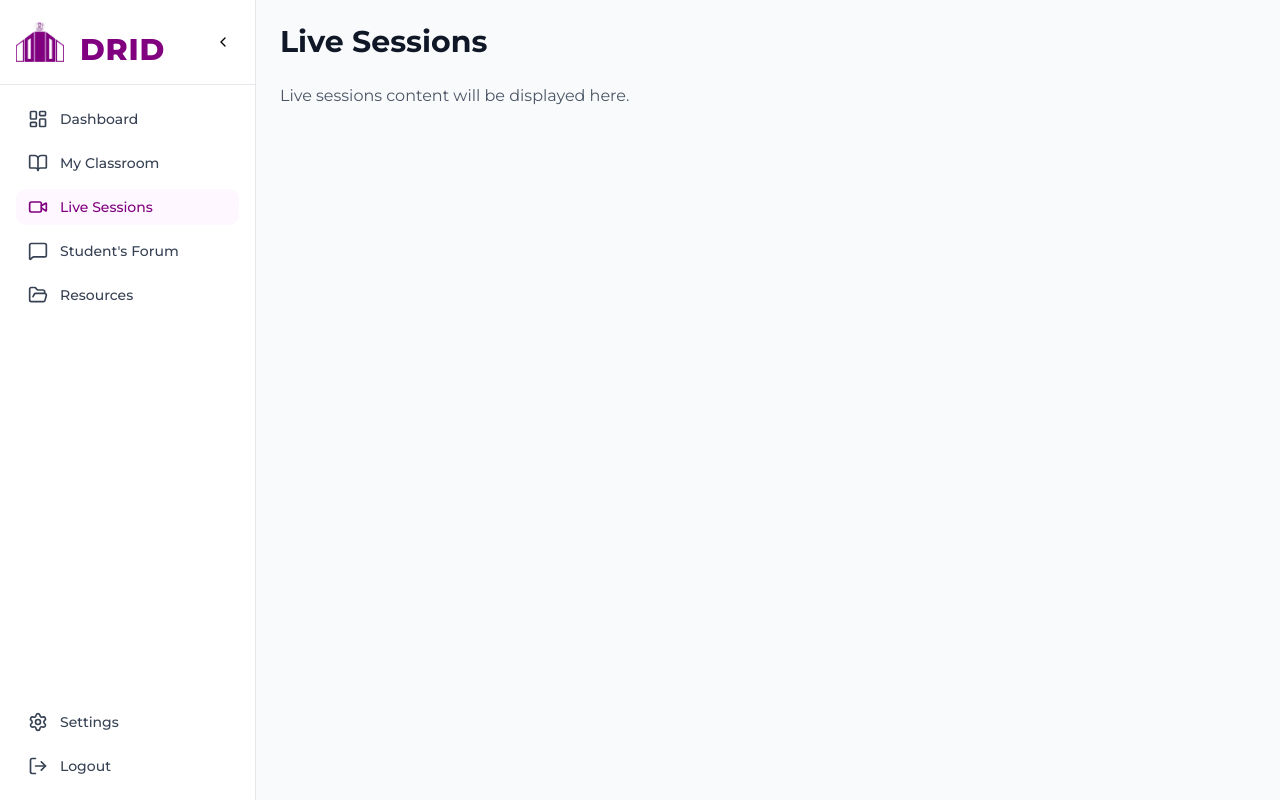
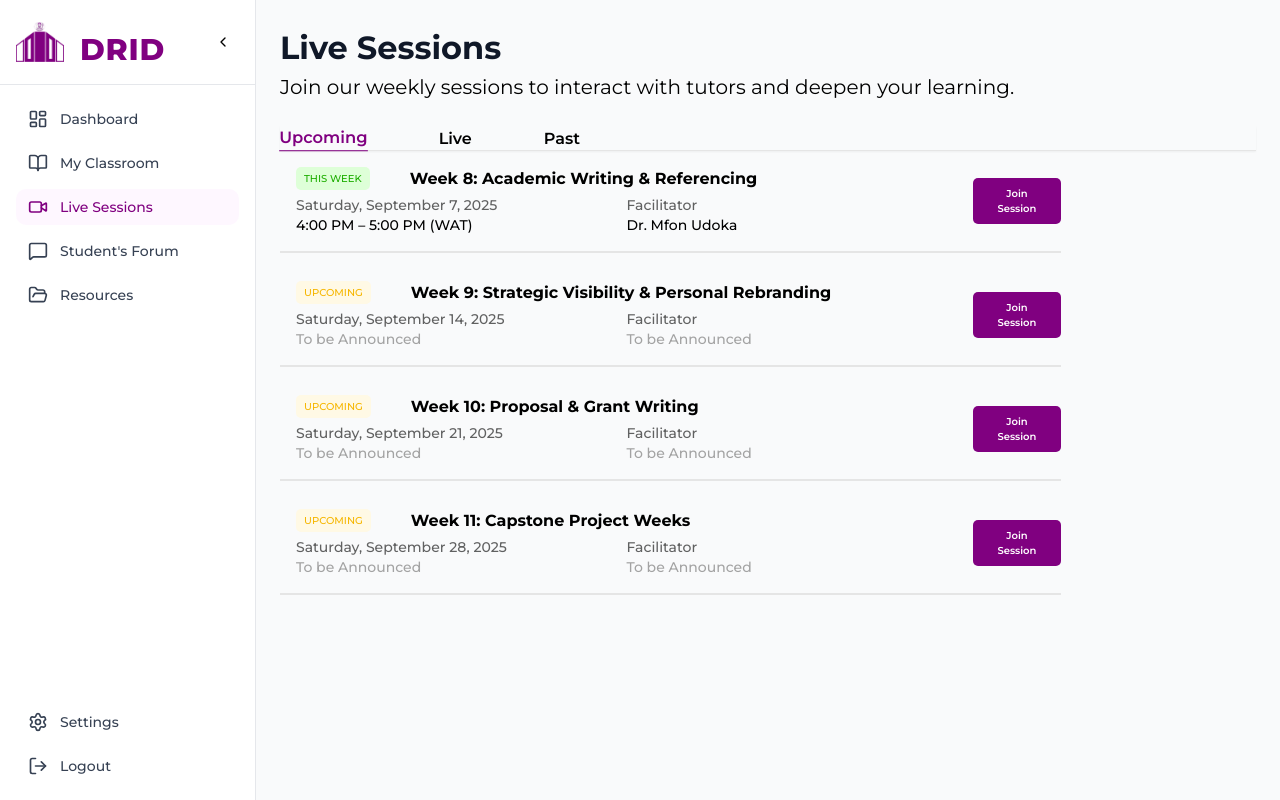
Before and after one commit to unibeninterns/research_frontend, a Next.js app: page /student/sessions in a window 1280 px wide. Built offline with nearby package versions, Linux system fonts and the light colour scheme.

Commit message:
Finished the  seesions route for the student route

```diff
--- a/app/student/sessions/page.tsx
+++ b/app/student/sessions/page.tsx
@@ -1,8 +1,133 @@
+'use client';
+import { useState } from 'react';
+import {UpcomingEventComponent, LiveEventComponent, PastEventComponent} from '@/components/student/sessions/EventComponent';
+
 export default function Sessions() {
+  const tabs = ['Upcoming', 'Live', 'Past'];
+
+  const [currentTab, setCurrentTab] = useState('Upcoming');
   return (
-    <div className="p-6">
-      <h1 className="text-3xl font-bold text-gray-900 mb-6">Live Sessions</h1>
-      <p className="text-gray-600">Live sessions content will be displayed here.</p>
+    <div className='md:p-6 p-2 w-full'>
+      <div className='mb-6'>
+        <h1 className='text-[32px] font-bold text-gray-900'>Live Sessions</h1>
+        <p className='text-[20px]'>
+          Join our weekly sessions to interact with tutors and deepen your
+          learning.
+        </p>
+      </div>
+      <div className='relative w-full shadow-xs'>
+        <div className='flex w-full items-center justify-start gap-[36px] md:gap-[72px]'>
+          {tabs.map((tab) => (
+            <button
+              key={tab}
+              onClick={() => setCurrentTab(tab)}
+              className={`text-[16px] font-semibold ${
+                currentTab === tab
+                  ? 'text-[#800080] border-b-[#800080] border-b z-2 transition duration-100 ease-in-out transform scale-102'
+                  : ''
+              }`}
+            >
+              {tab}
+            </button>
+          ))}
+        </div>
+        <hr className='absolute bottom-0 w-full' />
+      </div>
+      <div className='w-full'>
+        {currentTab === 'Upcoming' ? <UpcomingComponent /> : currentTab === 'Live' ? <LiveComponent /> : currentTab === 'Past' ? <PastComponent /> : null}
+      </div>
     </div>
-  )
+  );
 }
+
+const UpcomingComponent = () => {
+  const events = [
+    {
+      tag: 'this week',
+      topic: 'Week 8: Academic Writing & Referencing',
+      date: 'Saturday, September 7, 2025',
+      time: '4:00 PM – 5:00 PM (WAT)',
+      facilitator: 'Dr. Mfon Udoka',
+    },
+    {
+      tag: 'upcoming',
+      topic: 'Week 9: Strategic Visibility & Personal Rebranding',
+      date: 'Saturday, September 14, 2025',
+      time: '',
+      facilitator: '',
+    },
+    {
+      tag: 'upcoming',
+      topic: 'Week 10: Proposal & Grant Writing',
+      date: 'Saturday, September 21, 2025',
+      time: '',
+      facilitator: '',
+    },
+    {
+      tag: 'upcoming',
+      topic: 'Week 11: Capstone Project Weeks',
+      date: 'Saturday, September 28, 2025',
+      time: '',
+      facilitator: '',
+    },
+  ];
+  return (
+    <div className='flex-col flex w-full md:w-[80%] gap-3 items-start overflow-ellipsis'>
+      {events.map((event) => (
+        <UpcomingEventComponent key={event.topic} event={event}/>
+      ))}
+    </div>
+  );
+};
+
+const LiveComponent = () => {
+  const events = [
+    {
+      tag: 'live now',
+      topic: 'Week 7: Data Analysis & Visualization',
+      date: 'Saturday, August 30, 2025',
+      time: '4:00 PM – 5:00 PM (WAT)',
+      facilitator: 'Dr. Trisha Okonkwo',
+    },
+  ];
+  return (
+    <div className='flex-col flex w-full md:w-[80%] gap-3 items-start overflow-ellipsis'>
+      {events.map((event) => (
+        <LiveEventComponent key={event.topic} event={event}/>
+      ))}
+    </div>
+  );
+};
+
+const PastComponent = () => {
+  const events = [
+    {
+      tag: 'completed',
+      topic: 'Week 1: Introduction to Research in the 21st Century',
+      date: 'Saturday, August 9, 2025',
+      time: '4:00 PM – 5:00 PM (WAT)',
+      facilitator: 'Dr. Mfon Udoka',
+    },
+    {
+      tag: 'completed',
+      topic: 'Week 2: Research Design Fundamentals',
+      date: 'Saturday, August 16, 2025',
+      time: '4:00 PM – 5:00 PM (WAT)',
+      facilitator: 'Prof. Adewale Martins',
+    },
+    {
+      tag: 'missed',
+      topic: 'Week 6: Data Cleaning & Preprocessing',
+      date: 'Saturday, August 23, 2025',
+      time: '4:00 PM – 5:00 PM (WAT)',
+      facilitator: 'Dr. Musa Ibrahim',
+    },
+  ];
+  return (
+    <div className='flex-col flex w-full md:w-[80%] gap-3 items-start overflow-ellipsis'>
+      {events.map((event) => (
+        <PastEventComponent key={event.topic} event={event}/>
+      ))}
+    </div>
+  );
+};
--- /dev/null
+++ b/components/student/sessions/EventComponent.tsx
@@ -0,0 +1,175 @@
+interface Event {
+  tag: string;
+  topic: string;
+  date: string;
+  time: string;
+  facilitator: string;
+}
+export const UpcomingEventComponent = ({ event }: { event: Event }) => {
+  // #TODO: use the time instead to change this
+  const getBadgeStyles = (tag: string) => {
+    switch (tag) {
+      case 'this week':
+        return 'bg-[#DEFFD8] text-[#1DAE00]';
+      case 'upcoming':
+        return 'bg-[#FFF9E5] text-[#F6B600]';
+      default:
+        return 'bg-[#FFF9E5] text-[#F6B600]';
+    }
+  };
+  return (
+    <div className='flex items-center border-b-2 w-full'>
+      <div className=' flex flex-col p-4 w-full'>
+        <div className='flex items-start'>
+          <div
+            className={`${getBadgeStyles(
+              event.tag
+            )} uppercase font-medium text-[10px] px-2 py-1 rounded-[5px]`}
+          >
+            {event.tag}
+          </div>
+          <h3 className='text-[16px] font-bold ml-10 '>{event.topic}</h3>
+        </div>
+        <div className='mt-1 flex'>
+          <div className='flex flex-col flex-1'>
+            <p className='text-sm font-medium text-[#1E1E1EB2]'>{event.date}</p>
+            <p
+              className={`text-sm font-medium ${
+                event.time ? 'font-bold' : 'text-[#A3A3A3]'
+              }`}
+            >
+              {event.time ? event.time : 'To be Announced'}
+            </p>
+          </div>
+          <div className='flex flex-col flex-1'>
+            <p className={`text-sm font-medium text-[#1E1E1EB2]`}>
+              Facilitator
+            </p>
+            <p
+              className={`text-sm font-medium ${
+                event.time ? 'font-bold' : 'text-[#A3A3A3]'
+              }`}
+            >
+              {event.facilitator ? event.facilitator : 'To be Announced'}
+            </p>
+          </div>
+        </div>
+      </div>
+      <button className='rounded-[5px] bg-[#800080] text-white px-[16px] py-[8px] text-[10px] font-semibold'>
+        Join Session
+      </button>
+    </div>
+  );
+};
+
+export const LiveEventComponent = ({ event }: { event: Event }) => {
+  // #TODO: use the time instead to change this`
+  const getBadgeStyles = (tag: string) => {
+    switch (tag) {
+      case 'live now':
+        return 'bg-[#FBEFFF] text-[#800080]';
+      default:
+        return 'bg-[#FFF9E5] text-[#F6B600]';
+    }
+  };
+  return (
+    <div className='flex items-center border-b-2 w-full'>
+      <div className=' flex flex-col p-4 w-full'>
+        <div className='flex items-start'>
+          <div
+            className={`${getBadgeStyles(
+              event.tag
+            )} uppercase font-medium text-[10px] px-2 py-1 rounded-[5px]`}
+          >
+            {event.tag}
+          </div>
+          <h3 className='text-[16px] font-bold ml-10 '>{event.topic}</h3>
+        </div>
+        <div className='mt-1 flex'>
+          <div className='flex flex-col flex-1'>
+            <p className='text-sm font-medium text-[#1E1E1EB2]'>{event.date}</p>
+            <p
+              className={`text-sm font-medium ${
+                event.time ? 'font-bold' : 'text-[#A3A3A3]'
+              }`}
+            >
+              {event.time ? event.time : 'To be Announced'}
+            </p>
+          </div>
+          <div className='flex flex-col flex-1'>
+            <p
+              className={`text-sm font-medium ${
+                event.time ? 'font-bold' : 'text-[#A3A3A3]'
+              }`}
+            >
+              Facilitator
+            </p>
+            <p className='text-sm font-medium text-[#1E1E1EB2]'>{event.date}</p>
+          </div>
+        </div>
+      </div>
+      <button className='rounded-[5px] bg-[#800080] text-white px-[16px] py-[8px] text-[10px] font-semibold'>
+        Add to Calendar
+      </button>
+    </div>
+  );
+};
+
+export const PastEventComponent = ({ event }: { event: Event }) => {
+  // #TODO: use the time instead to change this
+  const getBadgeStyles = (time: string) => {
+    switch (time) {
+      case 'completed':
+        return 'bg-[#EBEBEB] text-[#848484]';
+      case 'missed':
+        return 'bg-[#FFDCDD] text-[#FF383C]';
+      default:
+        return 'bg-[#FFDCDD] text-[#FF383C]';
+    }
+  };
+  return (
+    <div className='flex items-center border-b-2 w-full'>
+      <div className=' flex flex-col p-4 w-full'>
+        <div className='flex items-start'>
+          <div
+            className={`${getBadgeStyles(
+              event.tag
+            )} uppercase font-medium text-[10px] px-2 py-1 rounded-[5px]`}
+          >
+            {event.tag}
+          </div>
+          <h3 className='text-[16px] font-bold ml-10 '>{event.topic}</h3>
+        </div>
+        <div className='mt-1 flex'>
+          <div className='flex flex-col flex-1'>
+            <p className='text-sm font-medium text-[#1E1E1EB2]'>{event.date}</p>
+            <p
+              className={`text-sm font-medium ${
+                event.time ? 'font-bold' : 'text-[#A3A3A3]'
+              }`}
+            >
+              {event.time ? event.time : 'To be Announced'}
+            </p>
+          </div>
+          <div className='flex flex-col flex-1'>
+            <p
+              className={`text-sm font-medium ${
+                event.time ? 'font-bold' : 'text-[#A3A3A3]'
+              }`}
+            >
+              Facilitator
+            </p>
+            <p className='text-sm font-medium text-[#1E1E1EB2]'>
+              {event.facilitator}
+            </p>
+          </div>
+        </div>
+      </div>
+      <button className='rounded-[5px] text-[#800080] border-[#800080] border px-[16px] py-[8px] text-[10px] font-semibold'>
+        Watch Replay
+      </button>
+    </div>
+  );
+};
+
+// export default UpcomingEventComponent;
```
